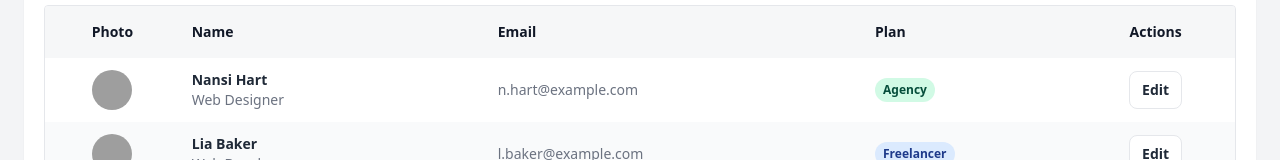
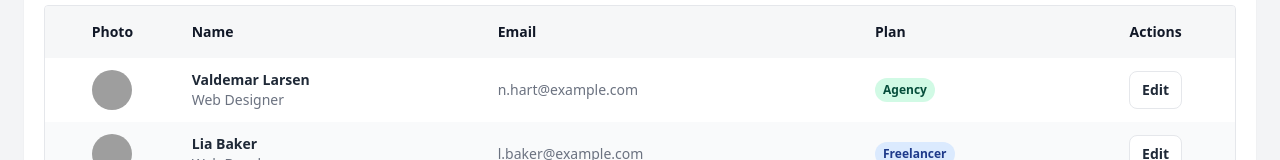
Before and after one commit to ValdemarLarsen/tablet, a Next.js app: page /forside in a window 1280 px wide. Shown: the part 445-605 px from the top of the page. Built offline with nearby package versions, Linux system fonts and the light colour scheme; grey boxes are pictures that could not be loaded.

Commit message:
Update Navbar.tsx

```diff
--- a/pages/comp/Navbar.tsx
+++ b/pages/comp/Navbar.tsx
@@ -313,7 +313,7 @@ export default function Navbar() {
                         </td>
                         <td className="p-3">
                           <p className="font-semibold">
-                            Nansi Hart
+                            Valdemar Larsen
                           </p>
                           <p className="text-gray-500 dark:text-gray-400">
                             Web Designer
```
